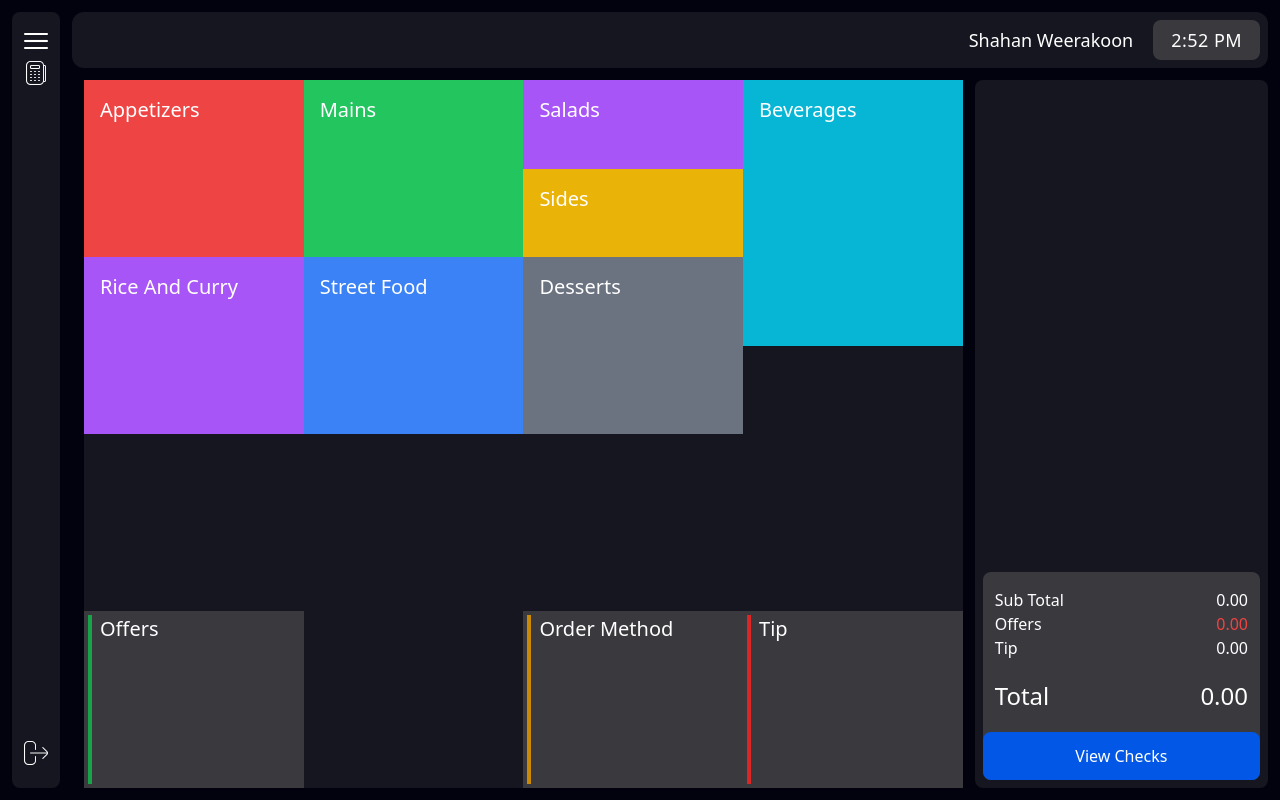
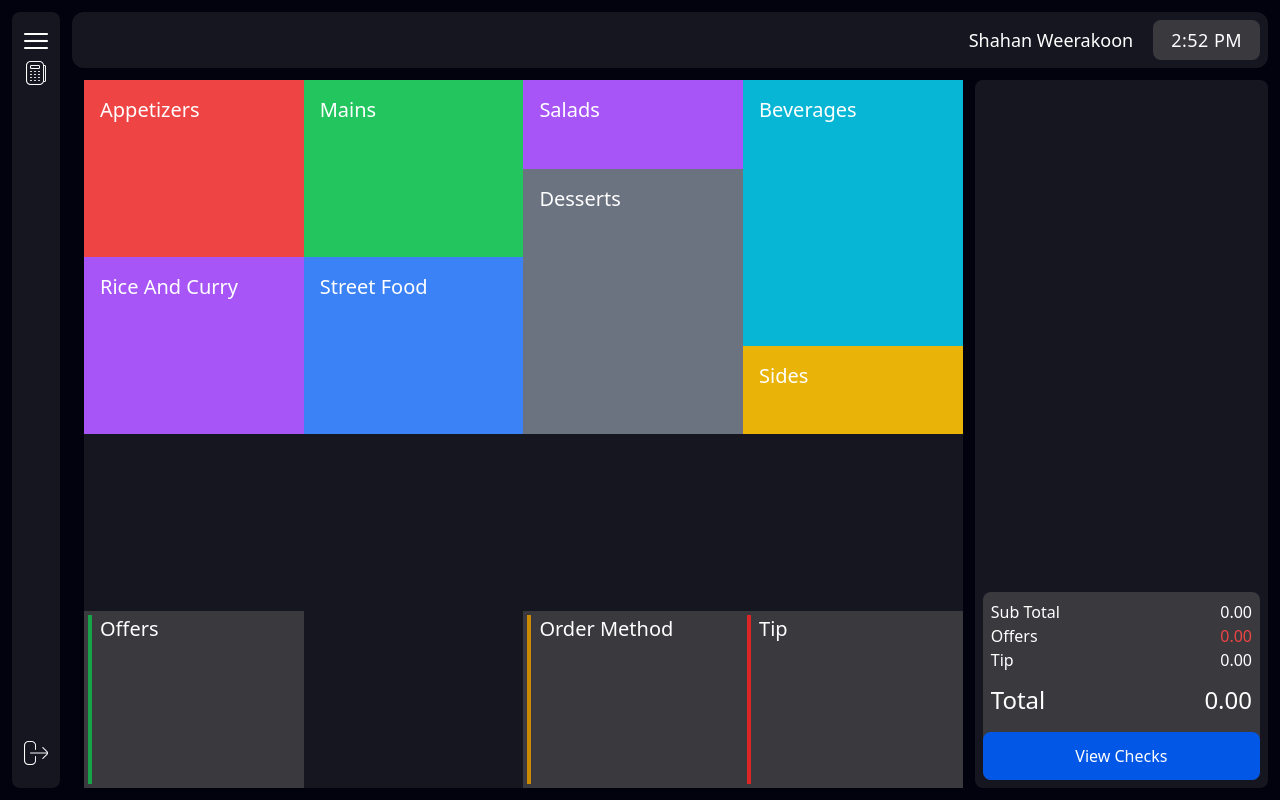
Before and after one commit to NithilaLD/Resto_POS, a React (Vite) app: page /dashboard/pos in a window 1280 px wide. Built offline with nearby package versions, Linux system fonts and the light colour scheme.

Commit message:
Update POS.jsx

```diff
--- a/src/Pages/POS.jsx
+++ b/src/Pages/POS.jsx
@@ -175,7 +175,7 @@ function POS() {
               Salads
             </div>
             <div
-              className="bg-yellow-500 col-start-3 col-end-4 row-start-2 row-end-3 flex text-xl p-4 cursor-pointer"
+              className="bg-yellow-500 col-start-4 col-end-5 row-start-4 row-end-5 flex text-xl p-4 cursor-pointer"
               onClick={() => {
                 setMenuPopupShow(true);
                 setMenuCategory("Sides");
@@ -202,7 +202,7 @@ function POS() {
               Street Food
             </div>
             <div
-              className="bg-gray-500 col-start-3 col-end-4 row-start-3 row-end-5 flex text-xl p-4 cursor-pointer"
+              className="bg-gray-500 col-start-3 col-end-4 row-start-2 row-end-5 flex text-xl p-4 cursor-pointer"
               onClick={() => {
                 setMenuPopupShow(true);
                 setMenuCategory("Desserts");
@@ -263,9 +263,9 @@ function POS() {
           </div>
         </div>
 
-        <div className="flex flex-col p-2 justify-between basis-3/12 h-full bg-secondry-bg-color rounded-lg">
+        <div className="flex flex-col p-2 justify-between basis-3/12 bg-secondry-bg-color rounded-lg">
           {/* bill Items area */}
-          <div className="w-full h-79 overflow-y-scroll scroller flex flex-col space-y-2 snap-x">
+          <div className="w-full overflow-y-scroll scroller flex flex-col space-y-2 snap-x" style={{ maxHeight: '49vh' }}/*290px*/>
             {billItems.map((item, index) => {
               return (
                 <div
@@ -304,7 +304,7 @@ function POS() {
 
           {/* bill amount area */}
           <div className="flex flex-col bg-lite-bg-color rounded-lg">
-            <div className="flex flex-col p-3 pt-4">
+            <div className="flex flex-col p-2 pt-2">
               <div className="flex flex-row justify-between">
                 <span>Sub Total</span>
                 <span>{subTotal}.00</span>
@@ -317,7 +317,7 @@ function POS() {
                 <span>Tip</span>
                 <span>{tip}.00</span>
               </div>
-              <div className="flex flex-row justify-between mt-5">
+              <div className="flex flex-row justify-between mt-3">
                 <span className="text-2xl">Total</span>
                 <span className="text-2xl">{total}.00</span>
               </div>
```
